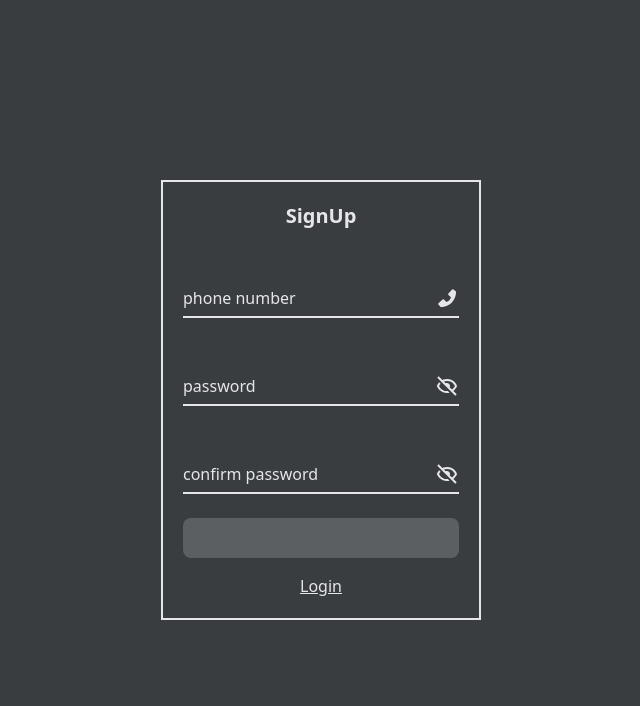
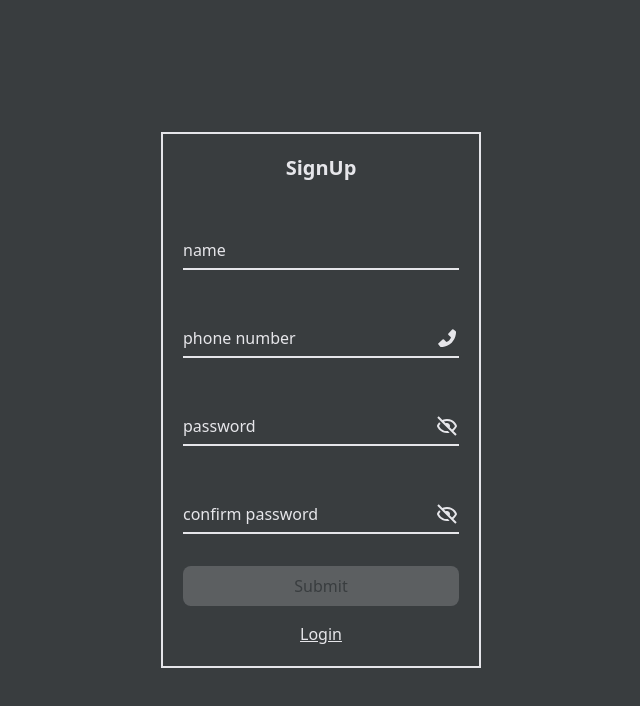
Before and after one commit to Mr-Heidari/My-messenger, a React app: page /SignUp in a window 1280 px wide. Shown: the top 706 px of the page, without its empty margins (319-959 px from the left). Built offline with nearby package versions, Linux system fonts and the light colour scheme; no server answers; the HTML template or start-up script is replaced by a standard one.

Commit message:
better signUp and login page and create static home page

```diff
--- a/src/router/Home.tsx
+++ b/src/router/Home.tsx
@@ -1,3 +1,14 @@
-export default function MessengerHomePage(){
-    return <div> x x x</div>
+export default function MessengerHomePage() {
+  return (
+    <>
+      <div className="bg-Onyx w-full h-screen ">
+        <div className=" felx flex-row w-full h-screen justify-between">
+          {/**sidebar for user typess**/}
+          <div className="w-9 bg-metal h-full order-0"></div>
+          {/**message side*/}
+          <div className="w-10 border-none rounded-lg h-full bg-purple order-1"></div>
+        </div>
+      </div>
+    </>
+  );
 }
--- a/src/router/InputComp.tsx
+++ b/src/router/InputComp.tsx
@@ -22,11 +22,11 @@ export default function Input(prop: any) {
       <span
         className={
           "text-xs text-bubble-gum absolute transition-opacity opacity-0 duration-300 bottom-4" +
-          prop.patternError +
+          prop.patternErrorVisibility +
           prop.errorOpacity
         }
       >
-        wrong pattern
+        {prop.patternError}
       </span>
       {/** we get user password or phoneNumber */}
       <input
@@ -90,7 +90,7 @@ export default function Input(prop: any) {
     </div>
   );
 }
-//ValidationParagraph is component for show some error with better ui and render diffrent html with some conditions
+//ValidationParagraph is component for show some error with better ui and render diffrent html with some condition
 function ValidationParagraph(prop: any) {
   if (prop.type === "password" && !prop.confirmedPassword) {
     return (
--- a/src/router/Loginpage.tsx
+++ b/src/router/Loginpage.tsx
@@ -33,6 +33,7 @@ export default function LoginPage() {
       password: event.target.value,
     });
   };
+
   //check form Validation Conditions
   const formIsValid = (): boolean | undefined => {
     if (
--- a/src/router/SignupPage.tsx
+++ b/src/router/SignupPage.tsx
@@ -17,6 +17,7 @@ export default function SignUpPage() {
     phonNumber: "",
     password: "",
     confirmedPassword: "",
+    name: "",
   });
   useEffect(() => {
     let timer = setInterval(() => {
@@ -60,17 +61,25 @@ export default function SignUpPage() {
       confirmedPassword: event.target.value,
     });
   };
-  //check form Validation Conditions
+  const nameInputHandle = (event: any) => {
+    setInputValue({
+      ...inputValue,
+      name: event.target.value,
+    });
+  };
+  //check form Validation Conditions for control sumbit btn enable or disable
   const formIsValid = (): boolean | undefined => {
     if (
       /^09/.test(inputValue.phonNumber) &&
       inputValue.password.length > 8 &&
       inputValue.phonNumber.length > 10 &&
-      inputValue.password === inputValue.confirmedPassword
+      inputValue.password === inputValue.confirmedPassword &&
+      inputValue.name.length > 3
     ) {
       return false;
     } else return true;
   };
+  //send post method to api for register user
   let handleSubmit = async function (event: any) {
     let message = await (
       await fetch("https://farawin.iran.liara.run/api/user", {
@@ -78,7 +87,7 @@ export default function SignUpPage() {
         body: JSON.stringify({
           username: `${inputValue.phonNumber}`,
           password: `${inputValue.password}`,
-          name: "halaharch",
+          name: `${inputValue.name}`,
         }),
         headers: {
           "Content-Type": "application/json",
@@ -89,14 +98,14 @@ export default function SignUpPage() {
       event.preventDefault();
       navigate("/Home");
     } else {
-      window.location.reload()
+      window.location.reload();
     }
   };
   return (
     <div className="bg-Onyx w-full h-screen  bg-cover ">
       {/** a container for our login form */}
       <div className="w-80 h-fit absolute text-center top-1/2 left-1/2 -translate-x-1/2 -translate-y-1/2 border-2 border-Platinum p-5 ">
-        <form  className="text-center">
+        <form className="text-center">
           <h1 className="text-Platinum font-semibold text-xl">SignUp</h1>
           {/** input component made for better control our inputs value and control ui */}
           {/** props guide :
@@ -112,6 +121,26 @@ export default function SignUpPage() {
            * changeIcone : this is just for password type when user click on icone changeIcone and show new icone
            */}
           <Input
+            type="text"
+            maxLength={11}
+            minLenght={11}
+            labelText="name"
+            icone={"5115"}
+            changeIcone={""}
+            onChange={nameInputHandle}
+            value={inputValue.name}
+            patternError="morethan 3 char"
+            patternErrorVisibility=""
+            errorOpacity={
+              inputValue.name
+                ? inputValue.name.length > 3
+                  ? " opacity-0"
+                  : " opacity-100"
+                : " opacity-0"
+            }
+            labelAnimation={inputValue.name ? " -translate-y-7 " : ""}
+          ></Input>
+          <Input
             type="tel"
             maxLength={11}
             minLenght={11}
@@ -120,7 +149,8 @@ export default function SignUpPage() {
             changeIcone={""}
             onChange={phoneInputHandle}
             value={inputValue.phonNumber}
-            patternError=""
+            patternError="wrong pattern"
+            patternErrorVisibility=""
             errorOpacity={
               inputValue.phonNumber
                 ? /^09/.test(inputValue.phonNumber)
@@ -130,6 +160,7 @@ export default function SignUpPage() {
             }
             labelAnimation={inputValue.phonNumber ? " -translate-y-7 " : ""}
           ></Input>
+
           <Input
             type="password"
             passwordReapet={false}
@@ -140,7 +171,8 @@ export default function SignUpPage() {
             changeIcone={" bg-showImg"}
             onChange={passwrodInputHandle}
             value={inputValue.password}
-            patternError=" hidden"
+            patternError=""
+            patternErrorVisibility=" hidden"
             labelAnimation={inputValue.password ? " -translate-y-7 " : ""}
           ></Input>
           <Input
@@ -154,17 +186,19 @@ export default function SignUpPage() {
             changeIcone={" bg-showImg"}
             onChange={confirmedPasswordHandle}
             value={inputValue.confirmedPassword}
-            patternError=" hidden"
+            patternError=""
+            patternErrorVisibility=" hidden"
             labelAnimation={
               inputValue.confirmedPassword ? " -translate-y-7 " : ""
             }
           ></Input>
           {/** submit button will be enable when our from is valided  */}
           <input
-          onClick={handleSubmit}
+            onClick={handleSubmit}
             type="button"
+            value={"Submit"}
             className={
-              "w-full h-10 rounded-lg mt-6 text-Onyx" +
+              "w-full h-10 rounded-lg mt-8 text-Onyx" +
               (formIsValid()
                 ? " bg-Platinum opacity-20 "
                 : " bg-tahiti text-Onyx  cursor-pointer")
```
